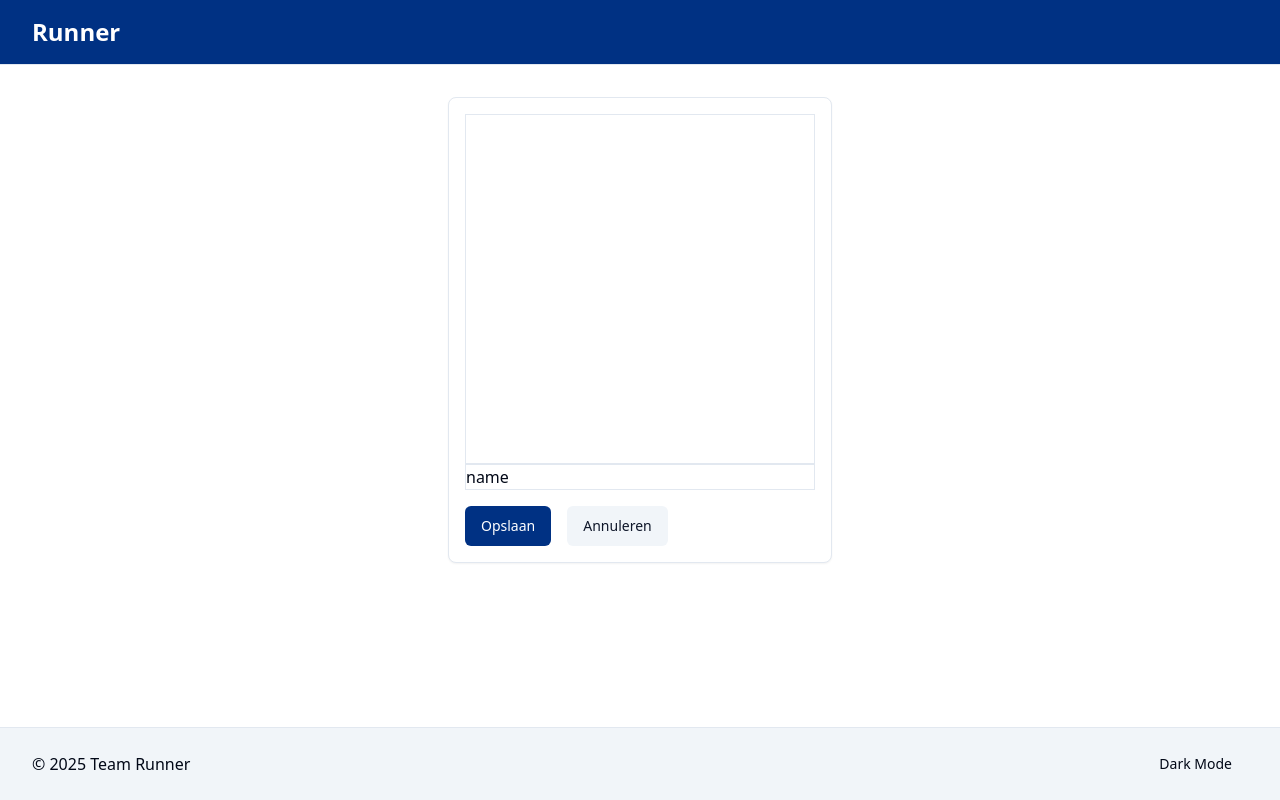
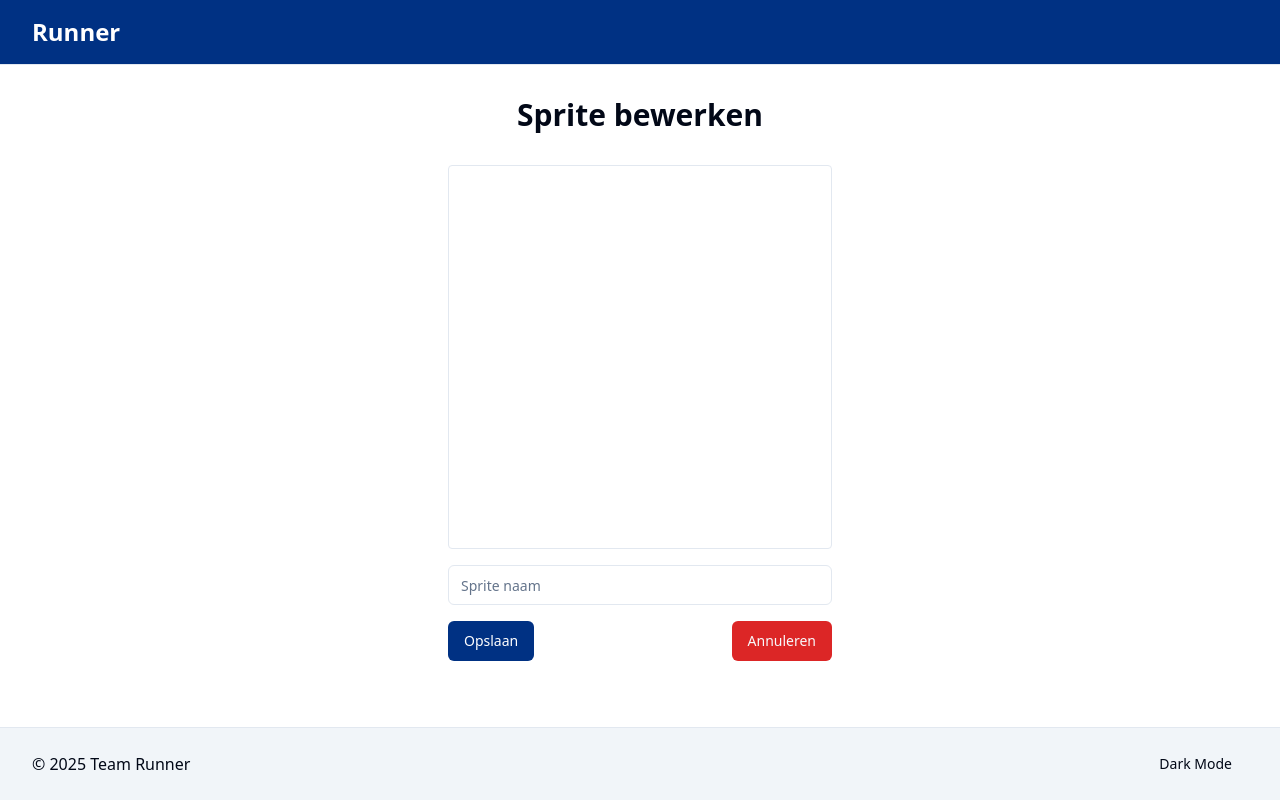
Before and after one commit to Project-IoT-Runner/website, a SvelteKit app: page /sprite/add in a window 1280 px wide. Built offline with nearby package versions, Linux system fonts and the light colour scheme.

Commit message:
Opschonen bewerken en toevoegen van sprites

```diff
--- a/src/lib/components/sprite/SpriteCreateBox.svelte
+++ /dev/null
@@ -1,54 +0,0 @@
-<script lang="ts">
-    import type { PixelData, Sprite } from '$lib/sprite';
-    import * as Card from '$lib/components/ui/card';
-    import Button from '../ui/button/button.svelte';
-    import { goto } from '$app/navigation';
-
-    let { pixelData, sprite }: { pixelData: PixelData; sprite: Sprite } =
-        $props();
-    let name = $state('name');
-    const togglePixel = (index: number) => {
-        console.log(sprite);
-        pixelData = pixelData.map((pixel, ix) =>
-            ix === index ? !pixel : pixel
-        );
-    };
-
-    const createSprite = async () => {
-        await fetch('/api/sprite', {
-            method: 'POST',
-            headers: {
-                'Content-Type': 'application/json'
-            },
-            body: JSON.stringify({
-                name: name,
-                pixels: pixelData
-            })
-        });
-
-        goto('/');
-    };
-</script>
-
-<Card.Root class="min-w-64">
-    <Card.Content>
-        <div class="grid aspect-square w-full grid-cols-8 grid-rows-8 border">
-            {#each pixelData as pixel, ix (ix)}
-                <div
-                    class:bg-primary={pixel}
-                    class="h-full w-full"
-                    onclick={() => togglePixel(ix)}
-                ></div>
-            {/each}
-        </div>
-        <input
-            type="text"
-            bind:value={name}
-            class="w-full border bg-transparent"
-        />
-    </Card.Content>
-    <Card.Footer>
-        <Button class="mr-4" onclick={() => createSprite()}>Opslaan</Button>
-        <Button variant="secondary" href="/">Annuleren</Button>
-    </Card.Footer>
-</Card.Root>
--- a/src/lib/components/sprite/SpriteEditBox.svelte
+++ /dev/null
@@ -1,45 +0,0 @@
-<script lang="ts">
-    import type { PixelData, Sprite } from '$lib/sprite';
-    import * as Card from '$lib/components/ui/card';
-    import Button from '../ui/button/button.svelte';
-    import { goto } from '$app/navigation';
-
-    let { pixelData, sprite }: { pixelData: PixelData; sprite: Sprite } =
-        $props();
-
-    const togglePixel = (index: number) => {
-        pixelData = pixelData.map((pixel: boolean, ix: number) =>
-            ix === index ? !pixel : pixel
-        );
-    };
-
-    const updateSprite = async () => {
-        await fetch('/api/sprite/' + sprite.id, {
-            method: 'POST',
-            headers: {
-                'Content-Type': 'application/json'
-            },
-            body: JSON.stringify({ pixels: pixelData })
-        });
-
-        goto('/');
-    };
-</script>
-
-<Card.Root class="min-w-64">
-    <Card.Content>
-        <div class="grid aspect-square w-full grid-cols-8 grid-rows-8">
-            {#each pixelData as pixel, ix (ix)}
-                <div
-                    class:bg-primary={pixel}
-                    class="h-full w-full cursor-pointer hover:opacity-90"
-                    onclick={() => togglePixel(ix)}
-                ></div>
-            {/each}
-        </div>
-    </Card.Content>
-    <Card.Footer>
-        <Button class="mr-4" onclick={() => updateSprite()}>Opslaan</Button>
-        <Button variant="secondary" href="/">Annuleren</Button>
-    </Card.Footer>
-</Card.Root>
--- /dev/null
+++ b/src/lib/components/sprite/SpriteEditor.svelte
@@ -0,0 +1,23 @@
+<script lang="ts">
+    import type { PixelData } from '$lib/sprite';
+
+    export let pixelData: PixelData;
+
+    const togglePixel = (ix: number) => {
+        pixelData[ix] = !pixelData[ix];
+    };
+</script>
+
+<div
+    class="grid aspect-square w-full grid-cols-8 grid-rows-8 overflow-hidden rounded border"
+>
+    {#each pixelData as pixel, ix (ix)}
+        <div
+            class:bg-primary={pixel}
+            class:hover:opacity-90={pixel}
+            class:hover:bg-secondary={!pixel}
+            class="h-full w-full cursor-pointer"
+            onclick={() => togglePixel(ix)}
+        ></div>
+    {/each}
+</div>
--- /dev/null
+++ b/src/lib/components/ui/input/index.ts
@@ -0,0 +1,29 @@
+import Root from "./input.svelte";
+
+export type FormInputEvent<T extends Event = Event> = T & {
+	currentTarget: EventTarget & HTMLInputElement;
+};
+export type InputEvents = {
+	blur: FormInputEvent<FocusEvent>;
+	change: FormInputEvent<Event>;
+	click: FormInputEvent<MouseEvent>;
+	focus: FormInputEvent<FocusEvent>;
+	focusin: FormInputEvent<FocusEvent>;
+	focusout: FormInputEvent<FocusEvent>;
+	keydown: FormInputEvent<KeyboardEvent>;
+	keypress: FormInputEvent<KeyboardEvent>;
+	keyup: FormInputEvent<KeyboardEvent>;
+	mouseover: FormInputEvent<MouseEvent>;
+	mouseenter: FormInputEvent<MouseEvent>;
+	mouseleave: FormInputEvent<MouseEvent>;
+	mousemove: FormInputEvent<MouseEvent>;
+	paste: FormInputEvent<ClipboardEvent>;
+	input: FormInputEvent<InputEvent>;
+	wheel: FormInputEvent<WheelEvent>;
+};
+
+export {
+	Root,
+	//
+	Root as Input,
+};
--- /dev/null
+++ b/src/lib/components/ui/input/input.svelte
@@ -0,0 +1,42 @@
+<script lang="ts">
+	import type { HTMLInputAttributes } from "svelte/elements";
+	import type { InputEvents } from "./index.js";
+	import { cn } from "$lib/utils.js";
+
+	type $$Props = HTMLInputAttributes;
+	type $$Events = InputEvents;
+
+	let className: $$Props["class"] = undefined;
+	export let value: $$Props["value"] = undefined;
+	export { className as class };
+
+	// Workaround for https://github.com/sveltejs/svelte/issues/9305
+	// Fixed in Svelte 5, but not backported to 4.x.
+	export let readonly: $$Props["readonly"] = undefined;
+</script>
+
+<input
+	class={cn(
+		"border-input bg-background ring-offset-background placeholder:text-muted-foreground focus-visible:ring-ring flex h-10 w-full rounded-md border px-3 py-2 text-sm file:border-0 file:bg-transparent file:text-sm file:font-medium focus-visible:outline-none focus-visible:ring-2 focus-visible:ring-offset-2 disabled:cursor-not-allowed disabled:opacity-50",
+		className
+	)}
+	bind:value
+	{readonly}
+	on:blur
+	on:change
+	on:click
+	on:focus
+	on:focusin
+	on:focusout
+	on:keydown
+	on:keypress
+	on:keyup
+	on:mouseover
+	on:mouseenter
+	on:mouseleave
+	on:mousemove
+	on:paste
+	on:input
+	on:wheel|passive
+	{...$$restProps}
+/>
--- a/src/routes/api/sprite/[id]/+server.ts
+++ b/src/routes/api/sprite/[id]/+server.ts
@@ -24,7 +24,11 @@ export const GET: RequestHandler = async ({ params, locals: { supabase } }) => {
     return new Response(JSON.stringify(sprite));
 };
 
-export const POST: RequestHandler = async ({ params, request, locals: { supabase } }) => {
+export const PUT: RequestHandler = async ({
+    params,
+    request,
+    locals: { supabase }
+}) => {
     if (!params.id) {
         error(400, 'Missing id parameter');
     }
@@ -34,15 +38,12 @@ export const POST: RequestHandler = async ({ params, request, locals: { supabase
     if (isNaN(id)) {
         error(400, 'Invalid id parameter');
     }
-    const { pixels } = await request.json();
 
-    if (!pixels) {
-        throw error(400, 'Missing pixels data in request body');
-    }
+    const sprite = await request.json();
 
-    const { data: sprite, error: spriteLoadError } = await supabase
+    const { data: updatedSprite, error: spriteLoadError } = await supabase
         .from('sprites')
-        .update({ pixels: pixels })
+        .update(sprite)
         .eq('id', id)
         .single();
 
@@ -50,5 +51,5 @@ export const POST: RequestHandler = async ({ params, request, locals: { supabase
         throw error(404, 'Sprite not found');
     }
 
-    return new Response(JSON.stringify(sprite));
+    return new Response(JSON.stringify(updatedSprite));
 };
--- a/src/routes/sprite/[id]/edit/+page.svelte
+++ b/src/routes/sprite/[id]/edit/+page.svelte
@@ -1,14 +1,35 @@
 <script lang="ts">
-    import SpriteEditBox from '$lib/components/sprite/SpriteEditBox.svelte';
-
+    import { goto } from '$app/navigation';
+    import SpriteEditor from '$lib/components/sprite/SpriteEditor.svelte';
+    import { Button } from '$lib/components/ui/button';
+    import { Input } from '$lib/components/ui/input';
     import type { PageProps } from './$types';
 
     let { data }: PageProps = $props();
-    let { sprite } = data;
+    let sprite = $state(data.sprite);
+
+    const updateSprite = async () => {
+        await fetch('/api/sprite/' + sprite.id, {
+            method: 'PUT',
+            headers: {
+                'Content-Type': 'application/json'
+            },
+            body: JSON.stringify(sprite)
+        });
+
+        goto('/');
+    };
 </script>
 
-<div class="flex h-full w-full justify-center">
-    <div class="w-96">
-        <SpriteEditBox pixelData={sprite.pixels} {sprite} />
-    </div>
+<div class="flex h-full w-full flex-col items-center gap-8">
+    <h1 class="text-3xl font-bold">Sprite bewerken</h1>
+
+    <form onsubmit={() => updateSprite()} class="flex w-96 flex-col gap-4">
+        <SpriteEditor bind:pixelData={sprite.pixels} />
+        <Input placeholder="Sprite naam" type="text" bind:value={sprite.name} />
+        <div class="footer flex justify-between">
+            <Button type="submit">Opslaan</Button>
+            <Button variant="destructive" href="/">Annuleren</Button>
+        </div>
+    </form>
 </div>
--- a/src/routes/sprite/add/+page.svelte
+++ b/src/routes/sprite/add/+page.svelte
@@ -1,15 +1,41 @@
 <script lang="ts">
-    import SpriteCreateBox from '$lib/components/sprite/SpriteCreateBox.svelte';
-
+    import { goto } from '$app/navigation';
+    import SpriteEditor from '$lib/components/sprite/SpriteEditor.svelte';
+    import { Button } from '$lib/components/ui/button';
+    import { Input } from '$lib/components/ui/input';
     import type { Sprite } from '$lib/sprite';
 
     let sprite: Sprite = {
         pixels: new Array(64).fill(false)
     };
+
+    const createSprite = async () => {
+        if (sprite.name.length < 3) {
+            alert('Naam moet minstens 3 tekens hebben!');
+            return;
+        }
+
+        await fetch('/api/sprite', {
+            method: 'POST',
+            headers: {
+                'Content-Type': 'application/json'
+            },
+            body: JSON.stringify(sprite)
+        });
+
+        goto('/');
+    };
 </script>
 
-<div class="flex h-full w-full justify-center">
-    <div class="w-96">
-        <SpriteCreateBox pixelData={sprite.pixels} {sprite} />
-    </div>
+<div class="flex h-full w-full flex-col items-center gap-8">
+    <h1 class="text-3xl font-bold">Sprite bewerken</h1>
+
+    <form onsubmit={() => createSprite()} class="flex w-96 flex-col gap-4">
+        <SpriteEditor bind:pixelData={sprite.pixels} />
+        <Input placeholder="Sprite naam" type="text" bind:value={sprite.name} />
+        <div class="footer flex justify-between">
+            <Button type="submit">Opslaan</Button>
+            <Button variant="destructive" href="/">Annuleren</Button>
+        </div>
+    </form>
 </div>
```
